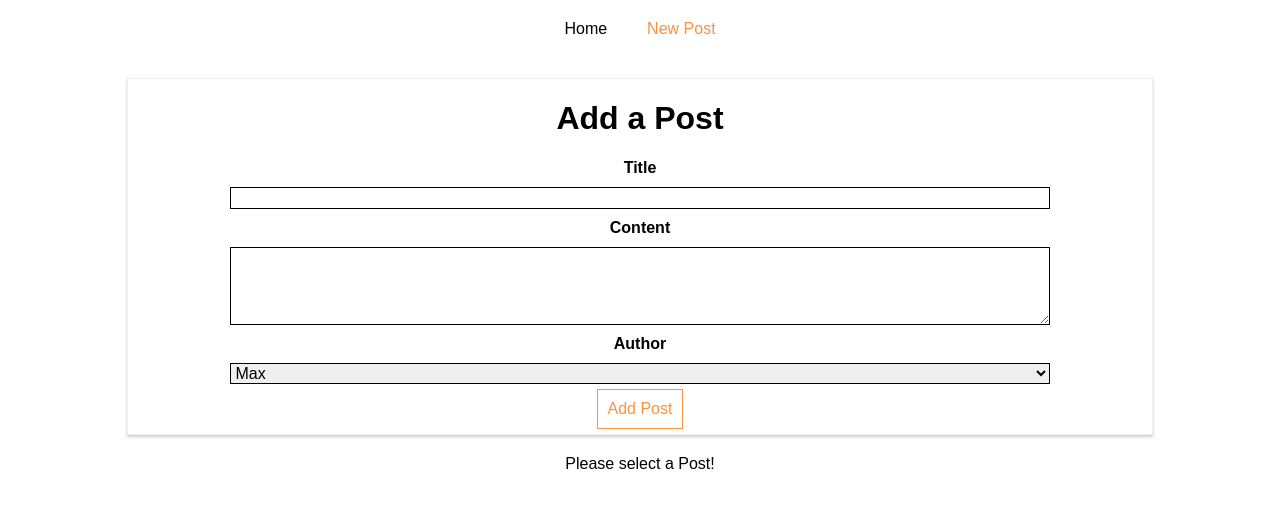
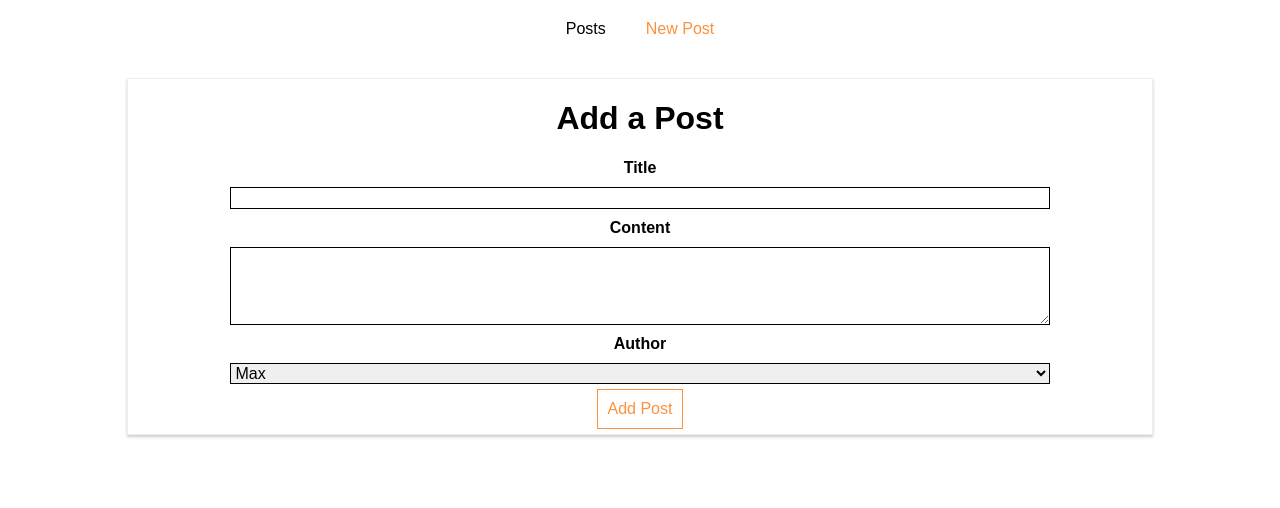
Before and after one commit to Transformbug/axios-routing, a React (Create React App) app: page /new-post in a window 1280 px wide. Shown: the top 508 px of the page. Built offline with nearby package versions, Linux system fonts and the light colour scheme; no server answers.

Commit message:
mb, 8.commit, nakone lekcije 'Additionl information regarding active links'

```diff
--- a/src/containers/Blog/Blog.js
+++ b/src/containers/Blog/Blog.js
@@ -24,17 +24,15 @@ class Blog extends Component {
                 <header>
                     <nav>
                         <ul>
-                           {/* VAŽNO: sada kada smo stavili NavLink automatski dobijemo na ovoj komponet klasu(ne pseudo klasu) imena 'active'.Dobijemo i aria-current
-                         atribut. Ukoliko ne želimo korisiti tu klasu active onda možemo korisiti activeClassName prop i staviti ime klase koje mi želimo.On je ovo
-                         stavio kao primjer nigdje nije napisao css sa klasom my-active. activeStyle prop je akvivalent postvljanu inline css-a navodno.  */}
-                            <li><NavLink
+                          <li><NavLink
                                to='/'
                               exact
                               activeClassName='my-active'
                               activeStyle={{
                                  color: '#fa923f',
                                  textDecoration: 'underline'
-                              }}   >Home</NavLink></li>
+                                 //OVDJE JE STAVIO POSTS TEXT ZA OVAJ LINK, PRIJE JE BILO HOME,LEKCIJA 234.
+                              }}   >Posts</NavLink></li>
                             <li><NavLink to={{
                                pathname: '/new-post',
                                 hash: '#submit',
@@ -43,40 +41,15 @@ class Blog extends Component {
                         </ul>
                     </nav>
                 </header>
-                {/* VAŽNO: kad je riječ o linkovima treba razlikovati absolute, root relative i relative path. Ono šta Max tvrdi da su absolute path u lekciji
-                aboslute vs realtive je root-relative(vidi yt video,3:40, dcode). Znači kada neki link ima samo '/' kao prvi skozr lijevi element to znači da je
-                uvijek linkati na početnu domain i ako ne želimo da uvijek linka to onda mu sa desna strane dodajemo recimo 'new-post'. Znači kada vidimo
-                na skorz prvom lijevom mjestu '/' (btw. bez točki ispred, što mijenja skroz značnje) možemo uvijek zamisliti ime neke adresse time http://www.example.com/
-                To znači da ako smo recimo na adresi  http://www.example.com/about-us i neki link na toj stranici ima ovu adresu  /images/image-01.jpg  to znači
-                da će nas linkati na http://www.example.com/images/image-01.jpg
-                Uglavnom Max-ov video je na to temu bio jako zbunjujući i nepotreban.
-                Relative path je kada imamo recimo 'image-01.jpg' ili './image-01.jpg' ili '../image-01.jpg' to relativan u odnosu na current working directory ne
-                nije realtivan u odnosu na root. A absolute je kada se napiše i protokool znači htttp i domain i on se treba korisiti za externe resurese.
-                VAŽNO: neki izvori, ovaj root relative kojeg sam gori opisao nazivaju, absolute path, short verion  */  }
 
 
-            {/* VAŽNO: Samo se jedna komponeta koja je unutar Switch-a može load-ati odjednom.
-              VAŽNO: Ovaj id btw. nije dio url već je će postatiti poperty name na 'params'(ne prop!) objektu koji se se nalazi onom match objektu koji react-router automaski
-                ubaci kao jedan od prop keysa te komponte koja korisit <Route/>. Možemo to nazvati kako hoćemo. Vrijednost toga 'id' će biti bilo koji string koji će
-                biti iza "/" na link elementu koji pokrene taj <Route/> koji ima taj dinamični path sa ':'
-                VAŽNO: dok ne obavimo omatanje sa switch ili promjenimo adresu pa dodamo /posts/ ispred id svaki put kada kliknemo na new-link zadovljimo
-                ovaj uvjet unutar path="/new-post" i onda se prikaže kompnenta NewPost.js. ALI također se zadovovlji path="/:id" jer to znači root element i bilo
-                što iza pa nam se prikaže komponeta FullPost koja u sebi ima lifecylce metodu componentDidMount koja zove get axios metodu sa this.props.match.params.id
-                a taj id je string koji je iza '/' kada se neki path aktivira jer je ="/:id" zadovoljen, pa zato se zove ta get metoda sa new-post(umjesto onih /1,/2 brojeve) i
-                dobijemo u konzoli error.
-                VAŽNO: kad koristimo Switch onda to znači da će se smo jedan od path moći loadati u isto vrijeme, a ako više path-ova zadovoljava uvjet onda će se samo onaj
-                path koji je iznda u rasporedu atktivirati tj. load-ati će svoju komponentu. Zato je bilo bitno staviti new-post iznad :id kada koristmo Switch.
-                VAŽNO: kada ne koristmo Swtich raspored nema nikakve veze, samo je redoslijed prikazivanja biti drugačiji. Kad kliknmo New Post oba path će zadvoljniti
-                uvjete i oba će se lodati i redosliejd jedino utječe na koji je iznda, koji je ispod.
+               <Route path="/" exact component={Posts}/>
+                 <Switch>
+                <Route path="/new-post" exact component={NewPost}/>
+                <Route path="/:id" exact component={FullPost}/>
+               </Switch>
 
 
-                {/* <Switch> */}
-                <Route path="/" exact component={Posts}/>
-                <Route path="/new-post" exact component={NewPost}/>
-                <Route path="/:id" exact component={FullPost}/>
-               {/* </Switch> */}
-               {/* Alternativa switch, rješenju, ali nekad će nam baš trebati Switch */}
-               {/* "/posts/:id" */}
              </div>
         );
     }
--- a/src/containers/Blog/NewPost/NewPost.js
+++ b/src/containers/Blog/NewPost/NewPost.js
@@ -10,10 +10,7 @@ class NewPost extends Component {
     }
 
     componentDidMount(){
-       // VAŽNO: lekcija 231, parsing query parametars and the Fragemnt. btw. za razliku od toga pisanog primjera, ja koristim NavLink umjesto Link i
-       // query parametars(ono iza ?) nije na 'to' parametrau Link komponete nego je na search propu Navlinka. Očito ove metode rade u oba slučaja.
-       //Čak i kad je pathname NavLinka ima te query paramtere izravno ne sebi radi ovo 'pristupanjje' doli, samo tada NewPost se ne load-a ispravno
-       // jer pathname nije točan. Ali iz nekog razloga kad refresham na toj stranici se pojavai ovaj NewPost u tom slučaju, ali link ne radi.
+
         console.log('NewPost.js-this.props.location.search=', this.props.location.search);
         console.log('NewPost.js-this.props.location.hash=', this.props.location.hash);
 
--- a/src/containers/Blog/Posts/Posts.js
+++ b/src/containers/Blog/Posts/Posts.js
@@ -2,7 +2,7 @@ import React, { Component } from 'react';
 import axios from '../../../axios';
 import Post from '../../../components/Post/Post';
 import './Posts.css';
-import {Link} from 'react-router-dom';
+
 
 class Posts extends Component {
 
@@ -41,7 +41,13 @@ class Posts extends Component {
     }
 
     postSelectedHandler=(id)=>{
-        this.setState({selectedPostId: id})
+        //VAŽNO:
+        //Ova push metoda na history prop imenu koju react router ubaci nam omgućuje da odemo na neku url adresu bez da se klikne na neki link.
+        //Doli smo u render metodi makli <Link> koji je omota cijeli post i sa ovim smo omoguči da sve radi i bez toga Link elementa.
+       this.props.history.push({pathname: '/'+ id})
+       console.log(this.props.history);
+       //Alternativa: ne moramo ubacit objekt.
+    //    this.props.history.push('/'+ id)
        }
 
 
@@ -51,17 +57,16 @@ class Posts extends Component {
         if(!this.state.error) {
         console.log('Posts.js, render metoda')
       posts= this.state.posts.map(post=>{
-        /* Alternativa switch rješenju, ali nekad će nam baš trebati Switch */
-        // '/posts/'+ post.id
+
          return (
-         <Link to={'/'+ post.id} key={post.id}> <Post
+           <Post
 
          title= {post.title}
          author={post.author}
-
+         key={post.id}
          clicked={()=>this.postSelectedHandler(post.id)}
           />
-          </Link>
+
           )
      })
     }
```
Also changed, not shown: src/containers/Blog/FullPost/FullPost.js (+0 -8 lines).
